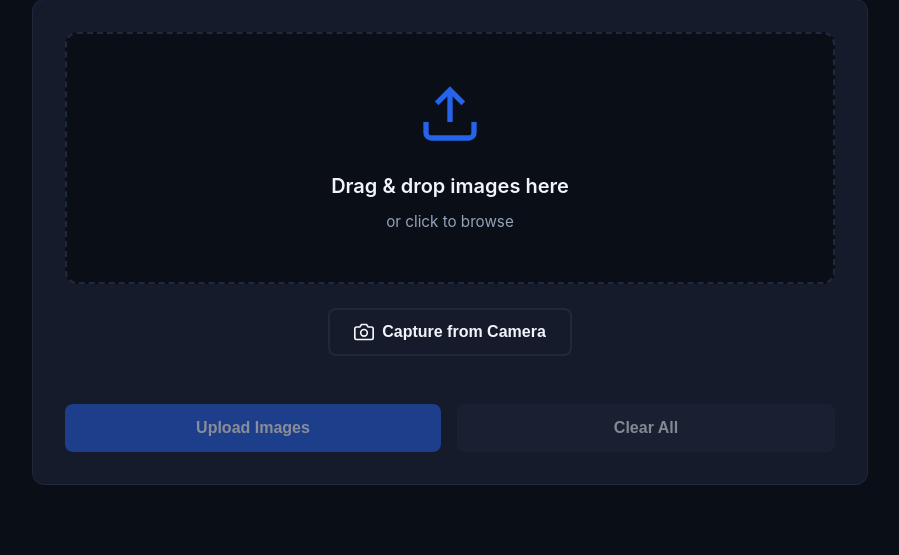
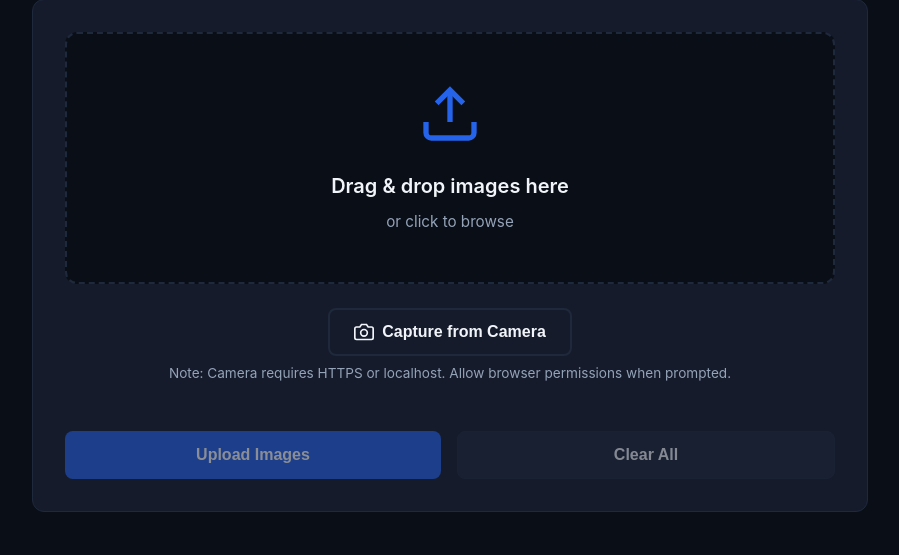
Before and after one commit to zaidku/Pix2Mesh, a Flask app: page / in a window 1280 px wide. Shown: the part 245-800 px from the top of the page, without its empty margins (190-1089 px from the left). Run offline with Flask 3, Linux system fonts and the light colour scheme.

Commit message:
Improve camera error handling and add compatibility checks
- Enhanced error messages for specific camera access issues
- Added fallback for facingMode constraint on desktop cameras
- Browser compatibility detection for getUserMedia API
- Specific error handling for permission, device, security issues
- Added hint text about HTTPS/localhost requirement
- Better user feedback for camera troubleshooting

```diff
--- a/static/script.js
+++ b/static/script.js
@@ -381,20 +381,58 @@ async function load3DPreview(filename) {
 // Camera functionality
 openCameraBtn.addEventListener('click', async () => {
     try {
-        cameraStream = await navigator.mediaDevices.getUserMedia({
+        // Check if getUserMedia is supported
+        if (!navigator.mediaDevices || !navigator.mediaDevices.getUserMedia) {
+            showError('Camera access is not supported in this browser. Please use Chrome, Firefox, or Edge.');
+            return;
+        }
+
+        // Try with rear camera first, fallback to any available camera
+        let constraints = {
             video: {
                 facingMode: 'environment',
                 width: { ideal: 1920 },
                 height: { ideal: 1080 }
             }
-        });
+        };
+
+        try {
+            cameraStream = await navigator.mediaDevices.getUserMedia(constraints);
+        } catch (err) {
+            // Fallback: try without facingMode constraint
+            console.log('Rear camera not available, trying default camera');
+            constraints = {
+                video: {
+                    width: { ideal: 1920 },
+                    height: { ideal: 1080 }
+                }
+            };
+            cameraStream = await navigator.mediaDevices.getUserMedia(constraints);
+        }
+
         cameraVideo.srcObject = cameraStream;
         cameraModal.classList.remove('hidden');
         capturedPhotos = [];
         updateCameraPreview();
     } catch (error) {
-        showError('Unable to access camera. Please check permissions.');
         console.error('Camera error:', error);
+        let errorMsg = 'Unable to access camera. ';
+
+        if (error.name === 'NotAllowedError' || error.name === 'PermissionDeniedError') {
+            errorMsg += 'Please allow camera access in your browser settings.';
+        } else if (error.name === 'NotFoundError' || error.name === 'DevicesNotFoundError') {
+            errorMsg += 'No camera found on this device.';
+        } else if (error.name === 'NotReadableError' || error.name === 'TrackStartError') {
+            errorMsg += 'Camera is already in use by another application.';
+        } else if (error.name === 'OverconstrainedError') {
+            errorMsg += 'Camera does not meet the required specifications.';
+        } else if (error.name === 'SecurityError') {
+            errorMsg += 'Camera access requires HTTPS or localhost.';
+        } else {
+            errorMsg += error.message || 'Unknown error occurred.';
+        }
+
+        showError(errorMsg);
     }
 });
 
--- a/static/style.css
+++ b/static/style.css
@@ -334,6 +334,13 @@ section {
     margin-top: 1.5rem;
 }
 
+.camera-hint {
+    font-size: 0.85rem;
+    color: var(--text-secondary);
+    margin-top: 0.5rem;
+    line-height: 1.4;
+}
+
 .btn-camera {
     background: var(--bg-card);
     color: var(--text-primary);
--- a/templates/index.html
+++ b/templates/index.html
@@ -35,6 +35,7 @@
                         </svg>
                         Capture from Camera
                     </button>
+                    <p class="camera-hint">Note: Camera requires HTTPS or localhost. Allow browser permissions when prompted.</p>
                 </div>
 
                 <div class="image-preview" id="imagePreview"></div>
```
